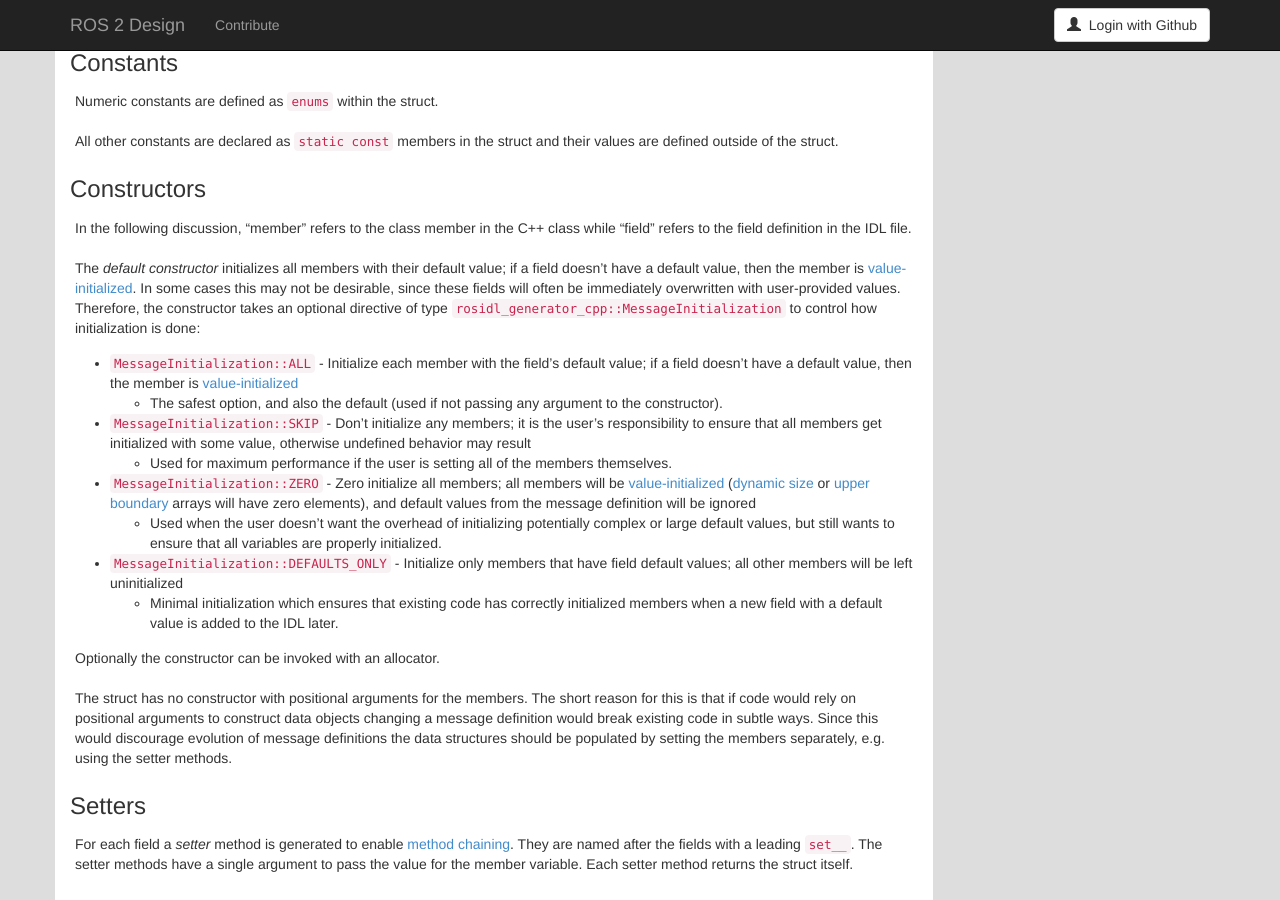
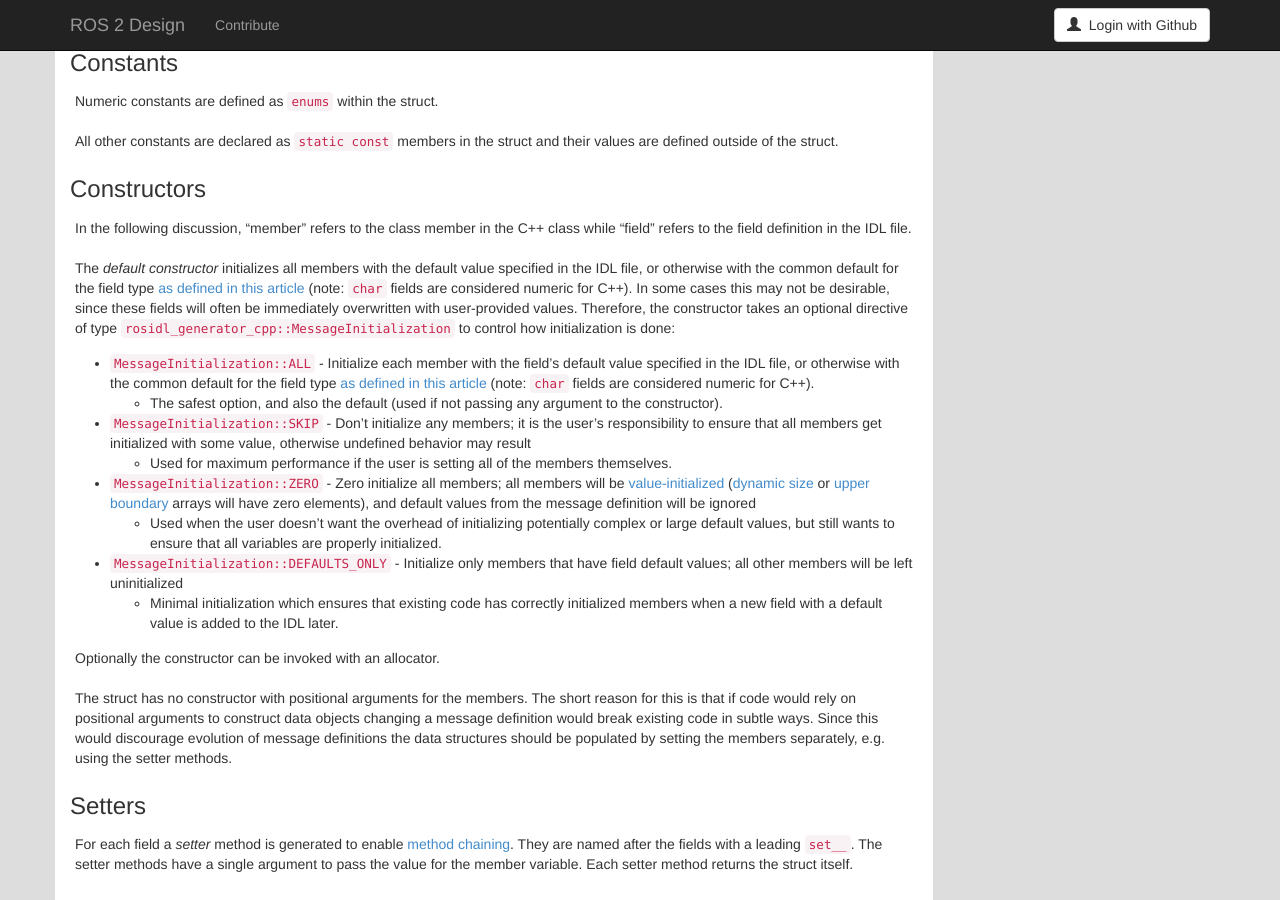
Before and after one commit to ros2/design, a Jekyll site: the page built from articles/112_generated_interfaces_cpp.md, in a window 1280 px wide and 900 px high, scrolled down 1868 px. Built offline with Jekyll 4.4.1, drawn with Linux system fonts in a browser that asks for light colours; nearby versions of some CDN libraries.

Commit message:
Clarify ROS default values will be used in default constructor (#184)
* Clarify ROS default values will be used in default constructor

* Clarify it's either IDL default or common default

Clarify behaviour of char

* update other sentence to match

* Specifed -> specified

```diff
--- a/articles/112_generated_interfaces_cpp.md
+++ b/articles/112_generated_interfaces_cpp.md
@@ -105,11 +105,11 @@
 
 In the following discussion, "member" refers to the class member in the C++ class while "field" refers to the field definition in the IDL file.
 
-The *default constructor* initializes all members with their default value; if a field doesn't have a default value, then the member is [value-initialized](http://en.cppreference.com/w/cpp/language/value_initialization).
+The *default constructor* initializes all members with the default value specified in the IDL file, or otherwise with the common default for the field type [as defined in this article](http://design.ros2.org/articles/interface_definition.html#default-values) (note: `char` fields are considered numeric for C++).
 In some cases this may not be desirable, since these fields will often be immediately overwritten with user-provided values.
 Therefore, the constructor takes an optional directive of type `rosidl_generator_cpp::MessageInitialization` to control how initialization is done:
 
-- `MessageInitialization::ALL` - Initialize each member with the field's default value; if a field doesn't have a default value, then the member is [value-initialized](http://en.cppreference.com/w/cpp/language/value_initialization)
+- `MessageInitialization::ALL` - Initialize each member with the field's default value specified in the IDL file, or otherwise with the common default for the field type [as defined in this article](http://design.ros2.org/articles/interface_definition.html#default-values) (note: `char` fields are considered numeric for C++).
   - The safest option, and also the default (used if not passing any argument to the constructor).
 - `MessageInitialization::SKIP` - Don't initialize any members; it is the user's responsibility to ensure that all members get initialized with some value, otherwise undefined behavior may result
   - Used for maximum performance if the user is setting all of the members themselves.
```
